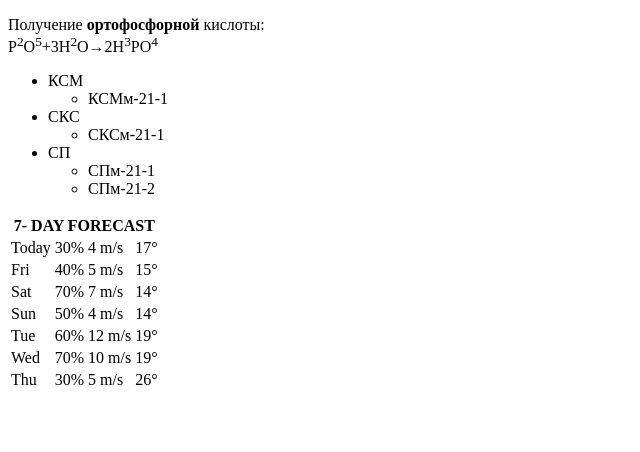
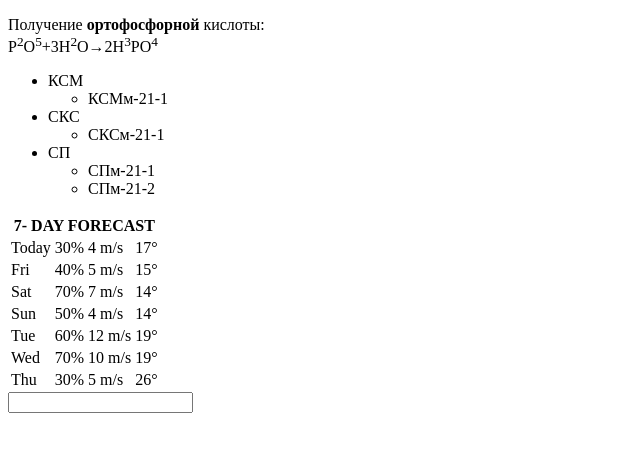
Before and after one commit to DaniilKhozhukhar/ITEX_LAB_1, a plain HTML site: page index.html in a window 1280 px wide. Shown: the whole page, without its empty margins (0-640 px from the left). Drawn offline with Linux system fonts and the light colour scheme.

Commit message:
complete task 4
add search field

```diff
--- a/index.html
+++ b/index.html
@@ -83,5 +83,10 @@
         </tr>
       </table>
    </div>
+   <div>
+    <form>
+        <input type="text">
+      </form>
+   </div>
 </body>
 </html>
```
